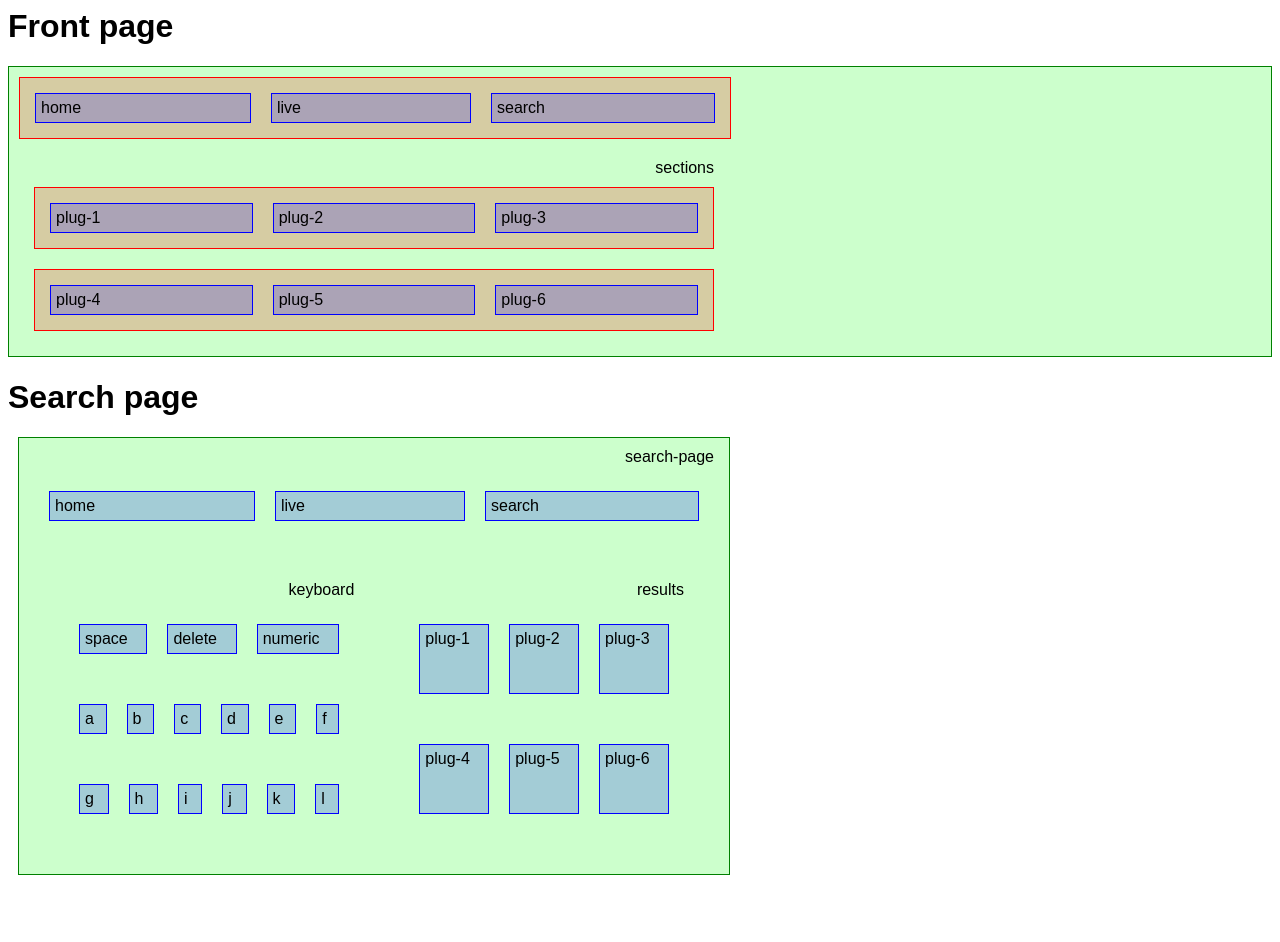
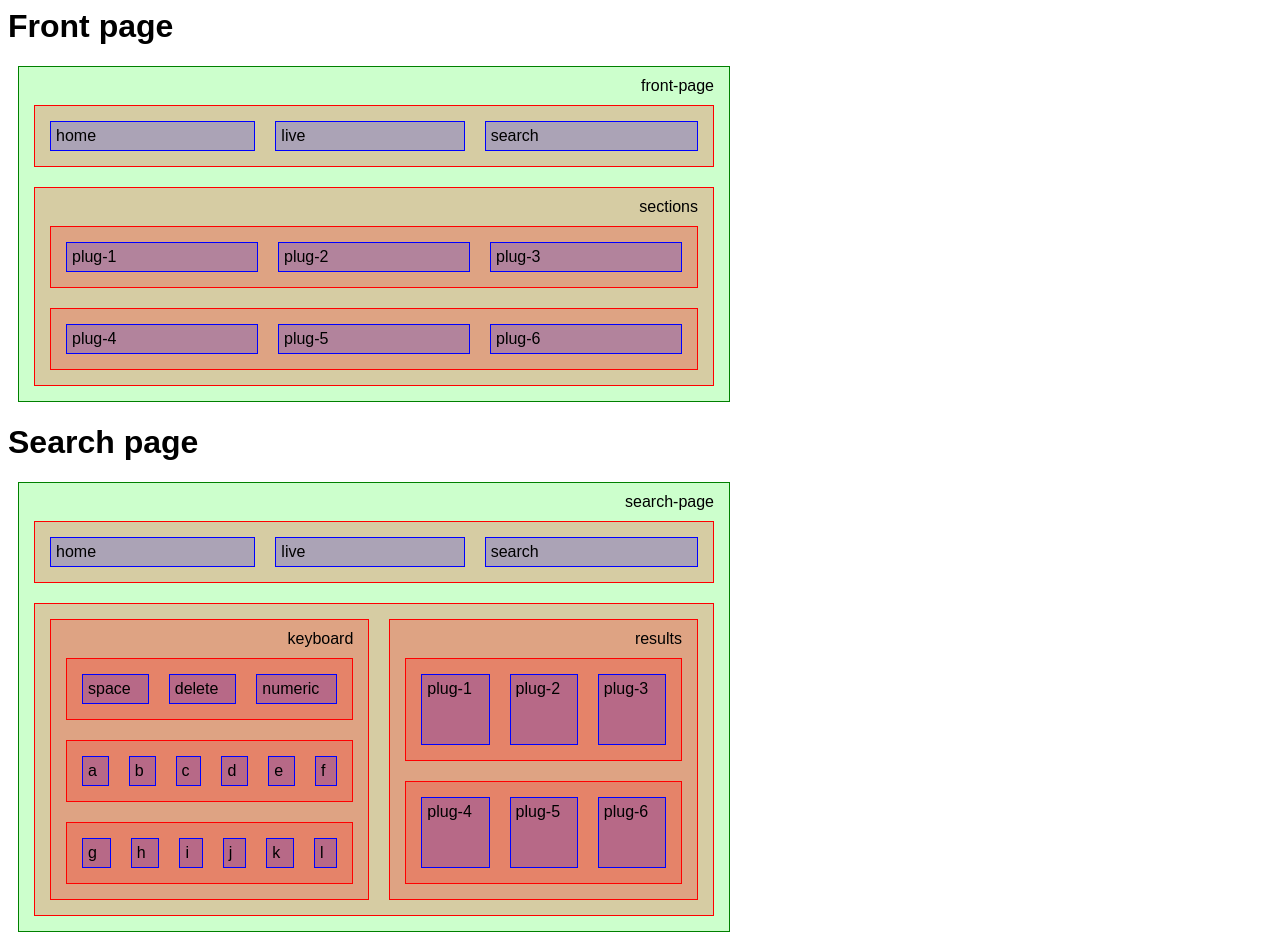
Before and after one commit to simenbrekken/tv-focus-experiments, a website: page www/index.html in a window 1280 px wide. Before the commit the page ends 885 px from the top, so only its background shows below. Drawn offline with Linux system fonts and the light colour scheme.

Commit message:
Improve styling I guess?

```diff
--- a/www/index.html
+++ b/www/index.html
@@ -5,13 +5,23 @@
   </head>
   <body>
     <h1>Front page</h1>
-    <div data-focus-container title="front-page" data-orientation="vertical">
+    <div
+      data-focus
+      data-focus-container
+      title="front-page"
+      data-orientation="vertical"
+    >
       <div data-focus data-focus-section title="menu">
         <div data-focus title="home" data-focusable tabindex="0"></div>
         <div data-focus title="live" data-focusable tabindex="0"></div>
         <div data-focus title="search" data-focusable tabindex="0"></div>
       </div>
-      <div data-focus title="sections" data-orientation="vertical">
+      <div
+        data-focus
+        title="sections"
+        data-focus-section
+        data-orientation="vertical"
+      >
         <div data-focus data-focus-section title="section-1">
           <div data-focus title="plug-1" data-focusable tabindex="0"></div>
           <div data-focus title="plug-2" data-focusable tabindex="0"></div>
@@ -27,24 +37,29 @@
 
     <h1>Search page</h1>
     <div
+      data-focus
       data-focus-container
-      data-focus
       title="search-page"
       data-orientation="vertical"
     >
-      <div data-focus title="menu">
+      <div data-focus data-focus-section title="menu">
         <div data-focus title="home" data-focusable tabindex="0"></div>
         <div data-focus title="live" data-focusable tabindex="0"></div>
         <div data-focus title="search" data-focusable tabindex="0"></div>
       </div>
-      <div data-focus title="search">
-        <div data-focus title="keyboard" data-orientation="vertical">
-          <div data-focus title="keyboard-row-1">
+      <div data-focus title="search" data-focus-section>
+        <div
+          data-focus
+          title="keyboard"
+          data-focus-section
+          data-orientation="vertical"
+        >
+          <div data-focus title="keyboard-row-1" data-focus-section>
             <div data-focus title="space" data-focusable tabindex="0"></div>
             <div data-focus title="delete" data-focusable tabindex="0"></div>
             <div data-focus title="numeric" data-focusable tabindex="0"></div>
           </div>
-          <div data-focus title="keyboard-row-2">
+          <div data-focus title="keyboard-row-2" data-focus-section>
             <div data-focus title="a" data-focusable tabindex="0"></div>
             <div data-focus title="b" data-focusable tabindex="0"></div>
             <div data-focus title="c" data-focusable tabindex="0"></div>
@@ -52,7 +67,7 @@
             <div data-focus title="e" data-focusable tabindex="0"></div>
             <div data-focus title="f" data-focusable tabindex="0"></div>
           </div>
-          <div data-focus title="keyboard-row-2">
+          <div data-focus title="keyboard-row-3" data-focus-section>
             <div data-focus title="g" data-focusable tabindex="0"></div>
             <div data-focus title="h" data-focusable tabindex="0"></div>
             <div data-focus title="i" data-focusable tabindex="0"></div>
@@ -61,13 +76,18 @@
             <div data-focus title="l" data-focusable tabindex="0"></div>
           </div>
         </div>
-        <div data-focus title="results" data-orientation="vertical">
-          <div data-focus title="results-row-1">
+        <div
+          data-focus
+          title="results"
+          data-focus-section
+          data-orientation="vertical"
+        >
+          <div data-focus title="results-row-1" data-focus-section>
             <div data-focus title="plug-1" data-focusable tabindex="0"></div>
             <div data-focus title="plug-2" data-focusable tabindex="0"></div>
             <div data-focus title="plug-3" data-focusable tabindex="0"></div>
           </div>
-          <div data-focus title="results-row-2">
+          <div data-focus title="results-row-2" data-focus-section>
             <div data-focus title="plug-4" data-focusable tabindex="0"></div>
             <div data-focus title="plug-5" data-focusable tabindex="0"></div>
             <div data-focus title="plug-6" data-focusable tabindex="0"></div>
```
Also changed, not shown: www/index.css (+0 -8 lines).
